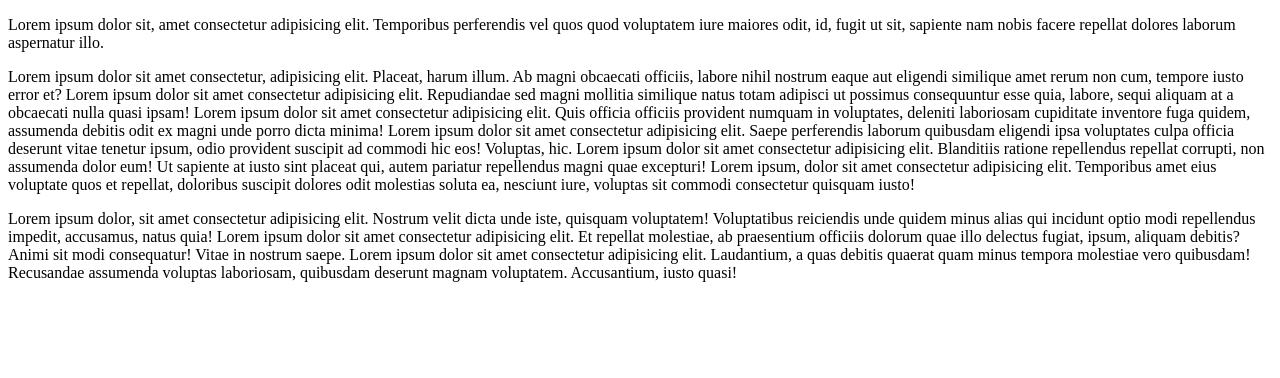
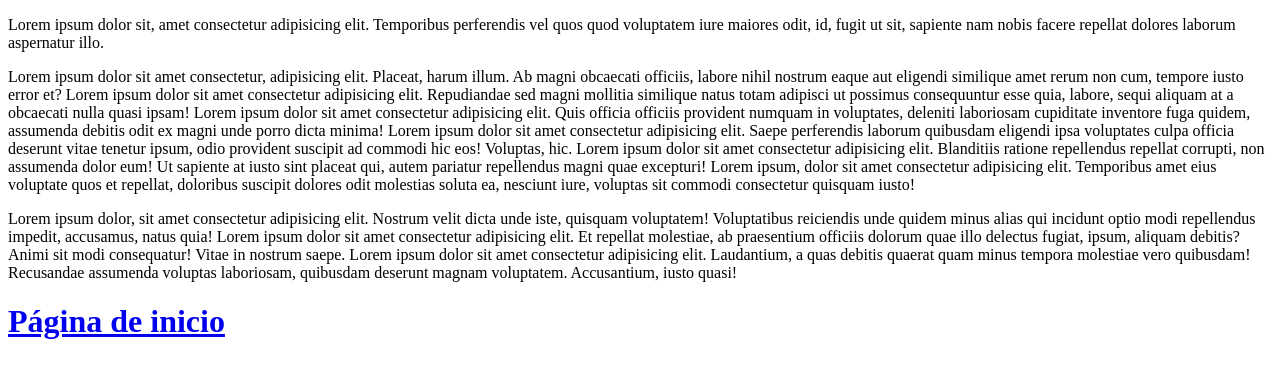
Before and after one commit to WillCalderon/GitHubPrueba1, a plain HTML site: page otrapagina.html in a window 1280 px wide. Drawn offline with Linux system fonts and the light colour scheme.

Commit message:
add enlace de index a otrapagina.html

```diff
--- a/otrapagina.html
+++ b/otrapagina.html
@@ -24,6 +24,7 @@
         Lorem ipsum dolor sit amet consectetur adipisicing elit. Et repellat molestiae, ab praesentium officiis dolorum quae illo delectus fugiat, ipsum, aliquam debitis? Animi sit modi consequatur! Vitae in nostrum saepe.
         Lorem ipsum dolor sit amet consectetur adipisicing elit. Laudantium, a quas debitis quaerat quam minus tempora molestiae vero quibusdam! Recusandae assumenda voluptas laboriosam, quibusdam deserunt magnam voluptatem. Accusantium, iusto quasi!
     </p>
+    <a href="index.html"><h1>Página de inicio</h1></a>
 </head>
 <body>
 
```
